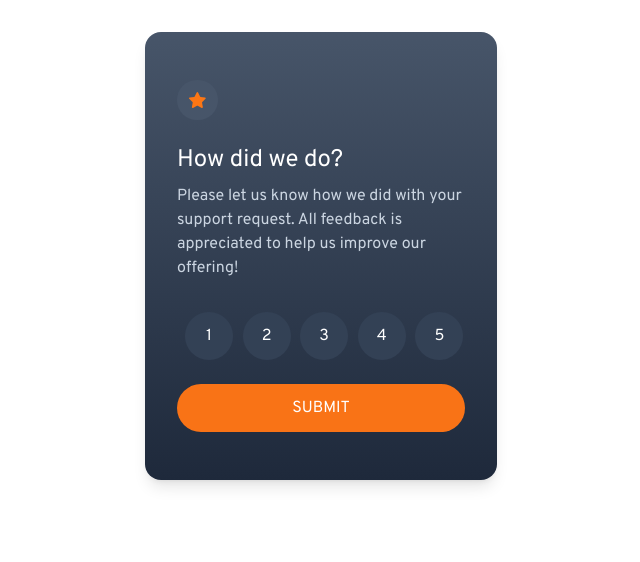
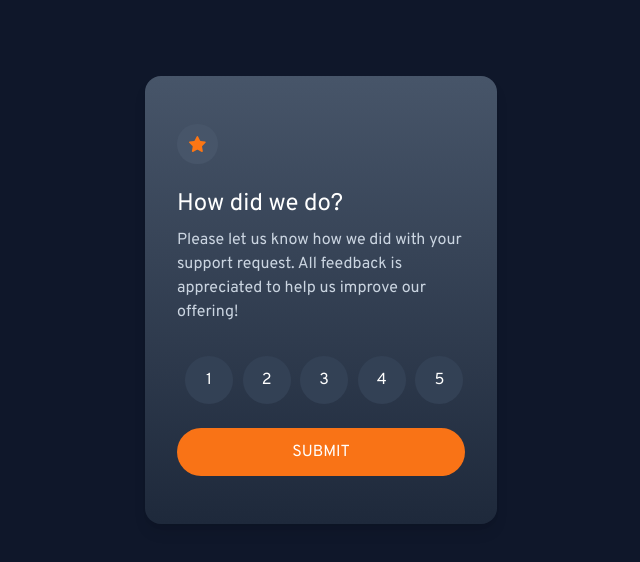
Before and after one commit to xuanhung1509/fementor-rating-component, a React (Vite) app: page / in a window 1280 px wide. Shown: the top 562 px of the page, without its empty margins (319-959 px from the left). Built offline with nearby package versions, Linux system fonts and the light colour scheme.

Commit message:
fix: add app background color

```diff
--- a/src/App.tsx
+++ b/src/App.tsx
@@ -2,8 +2,12 @@ import { RatingCard } from './components/RatingCard'
 
 const App = () => {
   return (
-    <div className="mx-auto my-8 max-w-sm px-4">
-      <RatingCard />
+    <div className="h-screen w-full bg-slate-900">
+      <div className="flex min-h-[75vh] items-center justify-center">
+        <div className="mx-auto max-w-sm px-4 py-8">
+          <RatingCard />
+        </div>
+      </div>
     </div>
   )
 }
```
